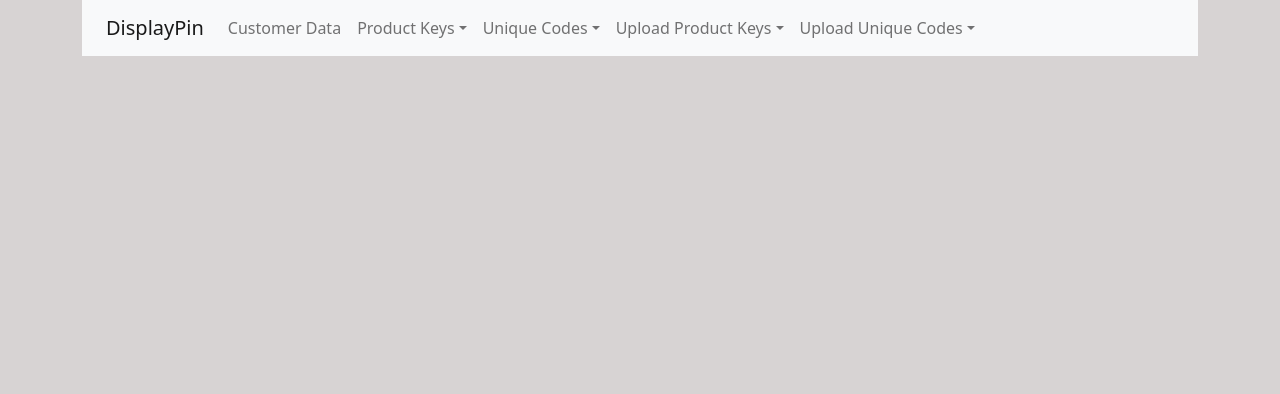
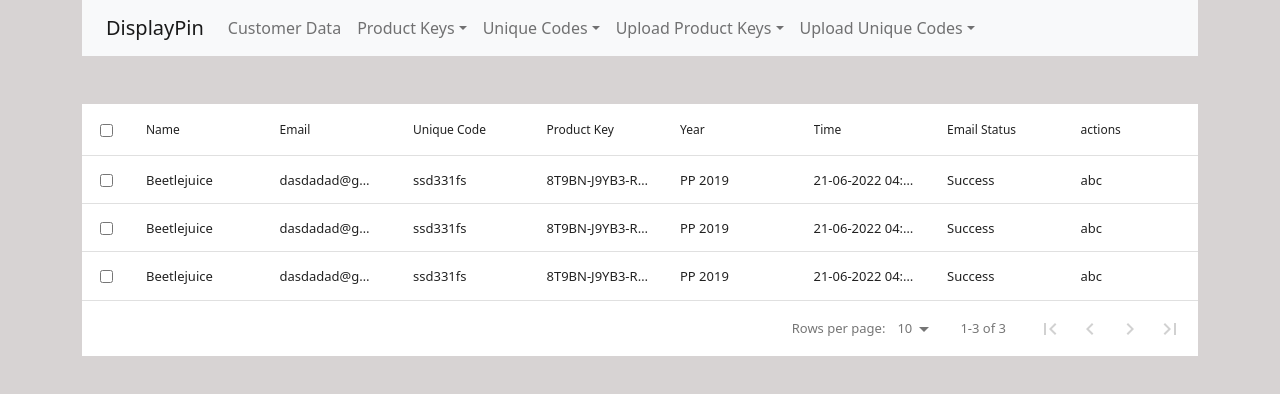
Before and after one commit to nmsabil/peekpin, a React (Create React App) app: page /admin in a window 1280 px wide. Shown: the top 394 px of the page. Built offline with nearby package versions, Linux system fonts and the light colour scheme; no server answers; sample sign-in values are in the browser's storage.

Commit message:
added loader component and data table

```diff
--- a/package.json
+++ b/package.json
@@ -12,10 +12,12 @@
     "react": "^18.1.0",
     "react-auth-firebase": "^1.2.1",
     "react-bootstrap": "^2.4.0",
+    "react-data-table-component": "^7.5.2",
     "react-dom": "^18.1.0",
     "react-router-dom": "^6.3.0",
     "react-scripts": "5.0.1",
     "sass": "^1.52.3",
+    "styled-components": "^5.3.5",
     "web-vitals": "^2.1.4"
   },
   "scripts": {
--- a/src/components/Admin/Admin.jsx
+++ b/src/components/Admin/Admin.jsx
@@ -1,10 +1,14 @@
-import React from 'react'
-import Navigation from '../Navigation/Navigation'
+import React from "react";
+import Table from "../Table/Table";
+import Navigation from "../Navigation/Navigation";
 
 function Admin() {
   return (
-    <Navigation/>
-  )
+    <div className='Admin'>
+      <Navigation />
+      <Table />
+    </div>
+  );
 }
 
-export default Admin
+export default Admin;
--- a/src/components/AdminLogin/AdminLogin.jsx
+++ b/src/components/AdminLogin/AdminLogin.jsx
@@ -1,42 +1,59 @@
-import React, { useState } from 'react'
-import { Form } from 'react-bootstrap'
-import {useNavigate } from "react-router-dom"
-import {UserAuth} from "../../context/AuthContext"
+import Alert from "react-bootstrap/Alert";
+import React, { useState } from "react";
+import { Form } from "react-bootstrap";
+import { useNavigate } from "react-router-dom";
+import { UserAuth } from "../../context/AuthContext";
 
 function AdminLogin() {
-  const [email, setEmail] = useState('');
-  const [password, setPassword] = useState('');
-  const [error, setError] = useState('');
+  const [email, setEmail] = useState("");
+  const [password, setPassword] = useState("");
+  const [error, setError] = useState("");
   const navigate = useNavigate();
   const { signIn } = UserAuth();
 
   const handleSubmit = async (e) => {
     e.preventDefault();
-    setError('')
+    setError("");
     try {
-      await signIn(email, password)
-      navigate('/admin')
+      await signIn(email, password);
+      navigate("/admin");
     } catch (e) {
-      setError(e.message)
-      console.log(e.message)
+      setError(e.message);
+      console.log(e.message);
     }
   };
 
   return (
-       <div className="AdminLogin d-flex justify-content-center align-items-center flex-direction-column flex-column">
-
-     <Form onSubmit={handleSubmit} className="form">    <h1 className='mb-5 text-center'>Login</h1>
-      <Form.Group className="mb-3" controlId="user">
+    <div className='AdminLogin d-flex justify-content-center align-items-center flex-direction-column flex-column'>
+      <Form onSubmit={handleSubmit} className='form'>
+        <h1 className='mb-5 text-center'>Login</h1>
+        {error.length > 0 && (
+          <Alert key='danger' variant='danger'>
+            {error}
+          </Alert>
+        )}
+        <Form.Group className='mb-3' controlId='user'>
           <Form.Label>Username</Form.Label>
-        <Form.Control onChange={(e) => setEmail(e.target.value)} type="text" placeholder="Enter username" />
+          <Form.Control
+            onChange={(e) => setEmail(e.target.value)}
+            type='text'
+            placeholder='Enter username'
+          />
         </Form.Group>
-      <Form.Group className="mb-3" controlId="password">
+        <Form.Group className='mb-3' controlId='password'>
           <Form.Label>Password</Form.Label>
-        <Form.Control onChange={(e) => setPassword(e.target.value)} type="text" placeholder="Enter password" />
+          <Form.Control
+            onChange={(e) => setPassword(e.target.value)}
+            type='text'
+            placeholder='Enter password'
+          />
         </Form.Group>
-     <button type="submit" className="btn btn-primary">Login</button>
-    </Form></div>
-  )
+        <button type='submit' className='btn btn-primary'>
+          Login
+        </button>
+      </Form>
+    </div>
+  );
 }
 
-export default AdminLogin
+export default AdminLogin;
--- /dev/null
+++ b/src/components/Loader.jxs/Loader.jsx
@@ -0,0 +1,12 @@
+import React from "react";
+import Spinner from "react-bootstrap/Spinner";
+
+function Loader() {
+  return (
+    <Spinner className='my-5' animation='border' role='status'>
+      <span className='visually-hidden'>Loading...</span>
+    </Spinner>
+  );
+}
+
+export default Loader;
--- /dev/null
+++ b/src/components/Table/Table.jsx
@@ -0,0 +1,110 @@
+import React from "react";
+import DataTable from "react-data-table-component";
+import Loader from "../Loader.jxs/Loader";
+
+function Table() {
+  const [pending, setPending] = React.useState(true);
+  const [rows, setRows] = React.useState([]);
+
+  React.useEffect(() => {
+    const timeout = setTimeout(() => {
+      setRows(data);
+      setPending(false);
+    }, 2000);
+    return () => clearTimeout(timeout);
+  }, []);
+
+  const columns = [
+    {
+      name: "Name",
+      selector: (row) => row.name,
+      sortable: true,
+    },
+    {
+      name: "Email",
+      selector: (row) => row.email,
+      sortable: true,
+    },
+    {
+      name: "Unique Code",
+      selector: (row) => row.uniquecode,
+      sortable: true,
+    },
+    {
+      name: "Product Key",
+      selector: (row) => row.productkey,
+      sortable: true,
+    },
+    {
+      name: "Year",
+      selector: (row) => row.year,
+      sortable: true,
+    },
+    {
+      name: "Time",
+      selector: (row) => row.time,
+      sortable: true,
+    },
+    {
+      name: "Email Status",
+      selector: (row) => row.emailstatus,
+      sortable: true,
+    },
+    {
+      name: "actions",
+      selector: (row) => row.actions,
+      sortable: true,
+    },
+  ];
+
+  const data = [
+    {
+      id: 1,
+      name: "Beetlejuice",
+      email: "dasdadad@gmail.com",
+      uniquecode: "ssd331fs",
+      productkey: "8T9BN-J9YB3-R9QBG-VCC6B-X4VPT",
+      year: "PP 2019",
+      time: "21-06-2022 04:33:39",
+      emailstatus: "Success",
+      actions: "abc",
+    },
+    {
+      id: 2,
+      name: "Beetlejuice",
+      email: "dasdadad@gmail.com",
+      uniquecode: "ssd331fs",
+      productkey: "8T9BN-J9YB3-R9QBG-VCC6B-X4VPT",
+      year: "PP 2019",
+      time: "21-06-2022 04:33:39",
+      emailstatus: "Success",
+      actions: "abc",
+    },
+    {
+      id: 3,
+      name: "Beetlejuice",
+      email: "dasdadad@gmail.com",
+      uniquecode: "ssd331fs",
+      productkey: "8T9BN-J9YB3-R9QBG-VCC6B-X4VPT",
+      year: "PP 2019",
+      time: "21-06-2022 04:33:39",
+      emailstatus: "Success",
+      actions: "abc",
+    },
+  ];
+
+  return (
+    <div className='mt-5'>
+      <DataTable
+        columns={columns}
+        data={data}
+        pagination
+        selectableRows
+        progressPending={pending}
+        progressComponent={<Loader />}
+      />
+    </div>
+  );
+}
+
+export default Table;
--- a/src/context/AuthContext.js
+++ b/src/context/AuthContext.js
@@ -12,7 +12,6 @@ export const AuthContextProvider = ({ children }) => {
 
   useEffect(() => {
     const unsubscribe = onAuthStateChanged(auth, (currentUser) => {
-      console.log(currentUser);
       setUser(currentUser);
     });
     return () => {
```
Also changed, not shown: src/components/Navigation/Navigation.jsx (+33 -30 lines), 1 other file (tests, documents, lock files or other folders). Lines whose indentation alone changed are shown as unchanged.
